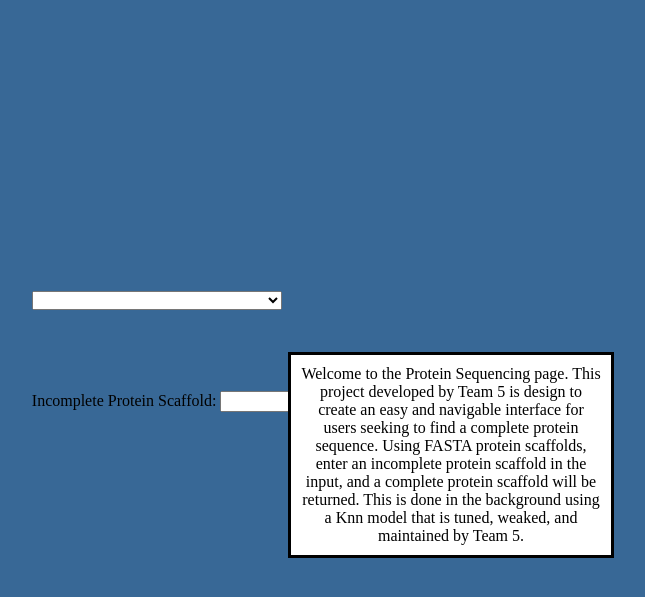
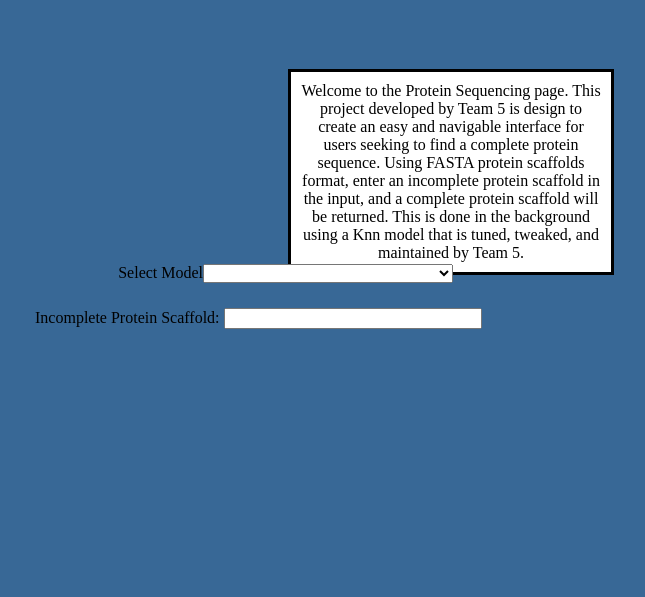
Before and after one commit to SyGitGud/ProteinSequencing, a Django app: page / in a window 1280 px wide. Shown: the top 597 px of the page, without its empty margins (229-874 px from the left). Run offline with Django 5.2, Linux system fonts and the light colour scheme.

Commit message:
Fixed Layout
Adjusted the margins on the model selection drop down, and input box

```diff
--- a/sequence/templates/home.html
+++ b/sequence/templates/home.html
@@ -18,12 +18,12 @@
     " >
      Welcome to the Protein Sequencing page.
     This project developed by Team 5 is design to create an easy and navigable interface for users seeking to find a complete protein sequence.
-    Using FASTA protein scaffolds, enter an incomplete protein scaffold in the input, and a complete protein scaffold will be returned.
-    This is done in the background using a Knn model that is tuned, weaked, and maintained by Team 5. </div>
+    Using FASTA protein scaffolds format, enter an incomplete protein scaffold in the input, and a complete protein scaffold will be returned.
+    This is done in the background using a Knn model that is tuned, tweaked, and maintained by Team 5. </div>
 
     <!-- Temporary dropdown menu for scaffolds -->
-    <div style="margin-top: 23%; margin-left: 20%; margin-bottom: 5%;">
-        <select style="width: 250px;">
+    <div style="margin-top: 20%; margin-left: 26.5%; margin-bottom: 10%; position:absolute;">
+        Select Model<select style="width: 250px;">
             <option value=""></option>
             <option value="Scaffold1">Scaffold 1</option>
             <option value="Scaffold2">Scaffold 2</option>
@@ -33,7 +33,7 @@
         <br>
     </div>
 
-    <div style="margin-left: 20%;">
+    <div style="margin-left: 20%; position:absolute; margin-top: 22%">
         <br>
         <label>Incomplete Protein Scaffold: </label>
         <!-- Temporary text field for incomplete protein scaffolds -->
```
